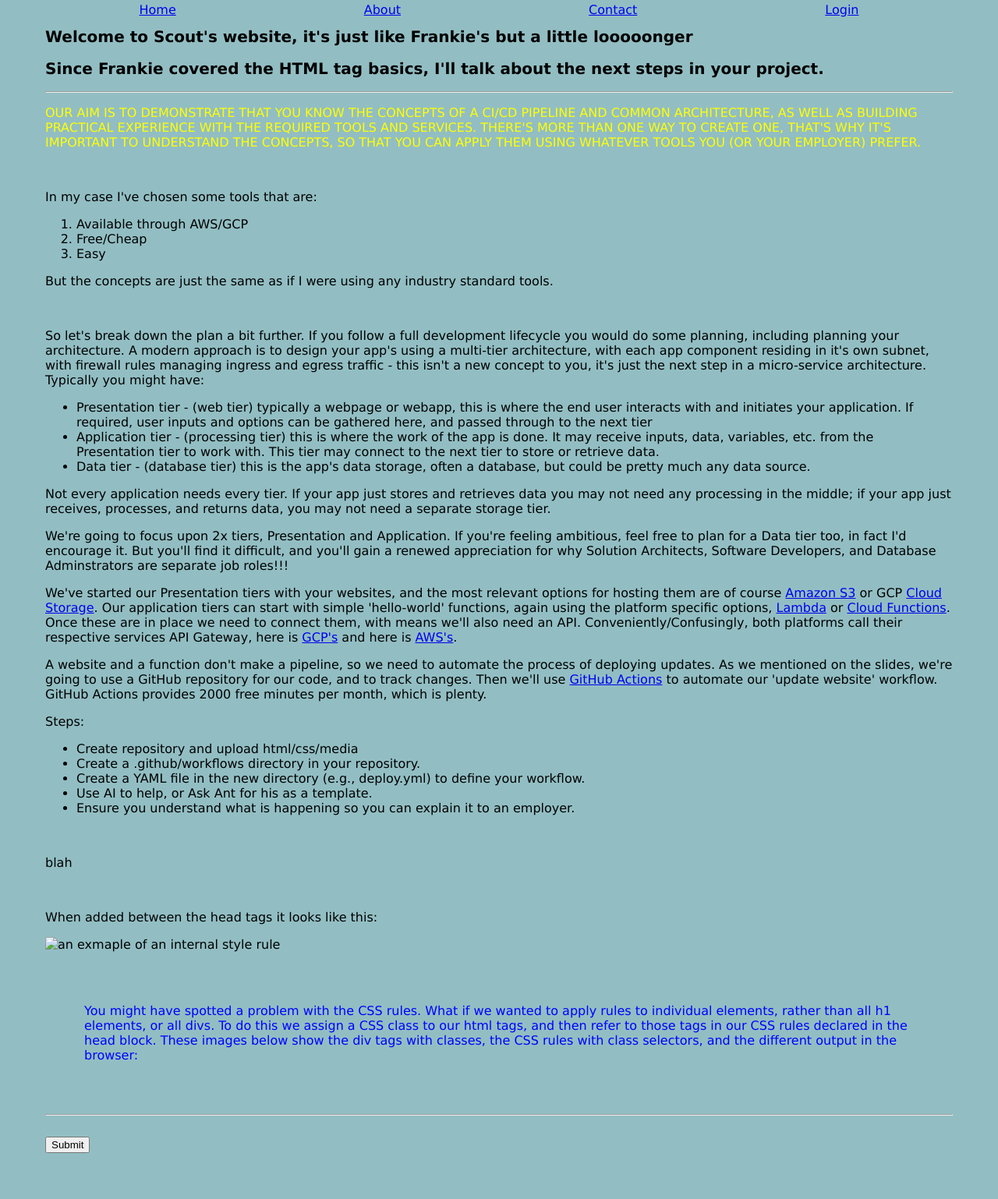
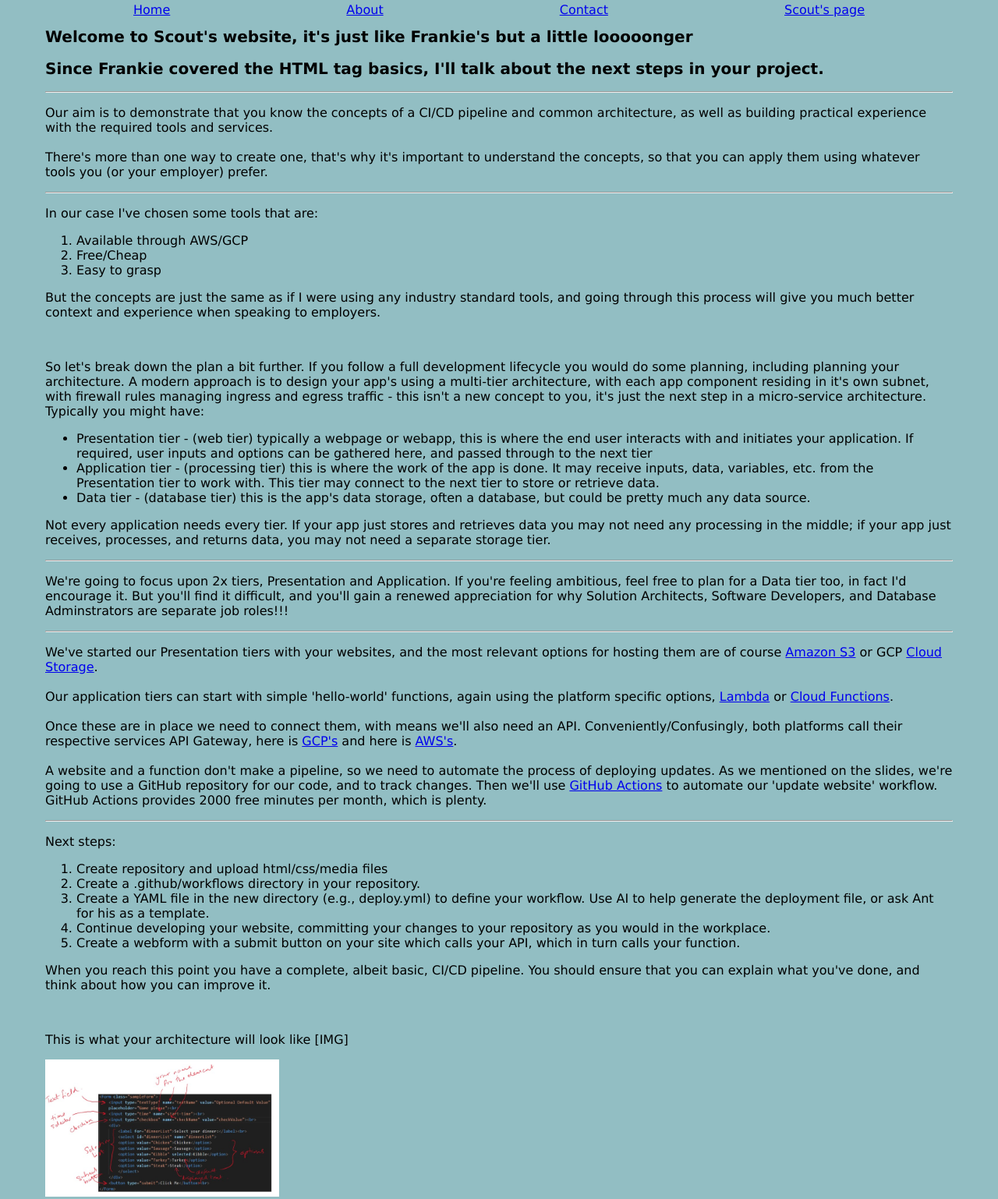
Before and after one commit to dominopancakes/GCP-Project, a plain HTML site: page index.html in a window 1280 px wide. Shown: the part 55-1593 px from the top of the page at 78% size. Drawn offline with Linux system fonts and the light colour scheme.

Commit message:
html + css updates

```diff
--- a/index.html
+++ b/index.html
@@ -18,51 +18,41 @@
         <div><a href="#">Home</a></div>
         <div><a href="#">About</a></div>
         <div><a href="#">Contact</a></div>
-        <div><a href="#">Login</a></div>
+        <div><a href="http://www.longboyscout.com">Scout's page</a></div>
     </div>
 
     <h1>Welcome to Scout's website, it's just like Frankie's but a little looooonger</h1>
     <h2>Since Frankie covered the HTML tag basics, I'll talk about the next steps in your project.</h2>
-    <hr/>
-    <p id="hrtag"> Our aim is to demonstrate that you know the concepts of a CI/CD pipeline and common architecture, as well as building practical experience with the required tools and services. There's more than one way to create one, that's why it's important to understand the concepts, so that you can apply them using whatever tools you (or your employer) prefer.</p>
-    <br>
-    <p>In my case I've chosen some tools that are:<ol>
+    <hr>
+    <p id="hrtag"> Our aim is to demonstrate that you know the concepts of a CI/CD pipeline and common architecture, as well as building practical experience with the required tools and services.<br><br>There's more than one way to create one, that's why it's important to understand the concepts, so that you can apply them using whatever tools you (or your employer) prefer.</p>
+    <hr>
+    <p>In our case I've chosen some tools that are:<ol>
         <li>Available through AWS/GCP</li>
         <li>Free/Cheap</li>
-        <li>Easy</li>
-    </ol>But the concepts are just the same as if I were using any industry standard tools.</p>
-
+        <li>Easy to grasp</li>
+    </ol>But the concepts are just the same as if I were using any industry standard tools, and going through this process will give you much better context and experience when speaking to employers.</p>
     <br>
-
     <p>So let's break down the plan a bit further. If you follow a full development lifecycle you would do some planning, including planning your architecture. A modern approach is to design your app's using a multi-tier architecture, with each app component residing in it's own subnet, with firewall rules managing ingress and egress traffic - this isn't a new concept to you, it's just the next step in a micro-service architecture. Typically you might have:<ul>
         <li>Presentation tier - (web tier) typically a webpage or webapp, this is where the end user interacts with and initiates your application. If required, user inputs and options can be gathered here, and passed through to the next tier</li>
         <li>Application tier - (processing tier) this is where the work of the app is done. It may receive inputs, data, variables, etc. from the Presentation tier to work with. This tier may connect to the next tier to store or retrieve data.</li>
         <li>Data tier - (database tier) this is the app's data storage, often a database, but could be pretty much any data source.</li>
     </ul>Not every application needs every tier. If your app just stores and retrieves data you may not need any processing in the middle; if your app just receives, processes, and returns data, you may not need a separate storage tier.</p>
+    <hr>
+    <p>We're going to focus upon 2x tiers, Presentation and Application. If you're feeling ambitious, feel free to plan for a Data tier too, in fact I'd encourage it. But you'll find it difficult, and you'll gain a renewed appreciation for why Solution Architects, Software Developers, and Database Adminstrators are separate job roles!!!</p>
+    <hr>
+    <p>We've started our Presentation tiers with your websites, and the most relevant options for hosting them are of course <a href="https://aws.amazon.com/s3/">Amazon S3</a> or GCP <a href="https://cloud.google.com/storage?hl=en">Cloud Storage</a>.<br><br>Our application tiers can start with simple 'hello-world' functions, again using the platform specific options, <a href="https://aws.amazon.com/lambda/">Lambda</a> or <a href="https://cloud.google.com/functions?hl=en">Cloud Functions</a>.<br><br>Once these are in place we need to connect them, with means we'll also need an API. Conveniently/Confusingly, both platforms call their respective services API Gateway, here is <a href="https://cloud.google.com/api-gateway">GCP's</a> and here is <a href="https://aws.amazon.com/api-gateway/">AWS's</a>.<br><br>A website and a function don't make a pipeline, so we need to automate the process of deploying updates. As we mentioned on the slides, we're going to use a GitHub repository for our code, and to track changes. Then we'll use <a href="https://github.com/features/actions">GitHub Actions</a> to automate our 'update website' workflow. GitHub Actions provides 2000 free minutes per month, which is plenty.</p>
+    <hr>
+    <p>Next steps:<ol>
+        <li>Create repository and upload html/css/media files</li>
+        <li>Create a .github/workflows directory in your repository.</li>
+        <li>Create a YAML file in the new directory (e.g., deploy.yml) to define your workflow. Use AI to help generate the deployment file, or ask Ant for his as a template.</li>
+        <li>Continue developing your website, committing your changes to your repository as you would in the workplace.</li>
+        <li>Create a webform with a submit button on your site which calls your API, which in turn calls your function.</li>
+    </ol>When you reach this point you have a complete, albeit basic, CI/CD pipeline. You should ensure that you can explain what you've done, and think about how you can improve it.</p>
+    <br>
+    <p>This is what your architecture will look like [IMG]</p>
 
-    <p>We're going to focus upon 2x tiers, Presentation and Application. If you're feeling ambitious, feel free to plan for a Data tier too, in fact I'd encourage it. But you'll find it difficult, and you'll gain a renewed appreciation for why Solution Architects, Software Developers, and Database Adminstrators are separate job roles!!!</p>
-
-    <p>We've started our Presentation tiers with your websites, and the most relevant options for hosting them are of course <a href="https://aws.amazon.com/s3/">Amazon S3</a> or GCP <a href="https://cloud.google.com/storage?hl=en">Cloud Storage</a>. Our application tiers can start with simple 'hello-world' functions, again using the platform specific options, <a href="https://aws.amazon.com/lambda/">Lambda</a> or <a href="https://cloud.google.com/functions?hl=en">Cloud Functions</a>. Once these are in place we need to connect them, with means we'll also need an API. Conveniently/Confusingly, both platforms call their respective services API Gateway, here is <a href="https://cloud.google.com/api-gateway">GCP's</a> and here is <a href="https://aws.amazon.com/api-gateway/">AWS's</a>.</p>
-
-    <p>A website and a function don't make a pipeline, so we need to automate the process of deploying updates. As we mentioned on the slides, we're going to use a GitHub repository for our code, and to track changes. Then we'll use <a href="https://github.com/features/actions">GitHub Actions</a> to automate our 'update website' workflow. GitHub Actions provides 2000 free minutes per month, which is plenty.</p>
-
-    <p>Steps:<ul>
-        <li>Create repository and upload html/css/media</li>
-        <li>Create a .github/workflows directory in your repository.</li>
-        <li>Create a YAML file in the new directory (e.g., deploy.yml) to define your workflow.</li>
-        <li>Use AI to help, or Ask Ant for his as a template.</li>
-        <li>Ensure you understand what is happening so you can explain it to an employer.</li>
-    </ul></p>
-    <br>
-    <p>blah</p>
-    <br>
-    <p>When added between the head tags it looks like this:</p>
-
-
-
-
-    <img src="media/internalcss.JPG" alt="an exmaple of an internal style rule" width="300">
-
+    <img src="media/form_elements.jpg" alt="an exmaple of an internal style rule" width="300">
 
     <p class="rules">You might have spotted a problem with the CSS rules. What if we wanted to apply rules to individual elements, rather than all h1 elements, or all divs. To do this we assign a CSS class to our html tags, and then refer to those tags in our CSS rules declared in the head block. These images below show the div tags with classes, the CSS rules with class selectors, and the different output in the browser:</p>
 
--- a/main.css
+++ b/main.css
@@ -22,19 +22,13 @@ p {
 /* CSS id Selectors */
 
 #hrtag {
-    color: yellow;
-    text-transform: uppercase;
+    color: rgb(0, 0, 0);
 }
 
 /* CSS class Selectors */
 
 .rules {
-    color: blue;
-    padding: 50px;
-}
-
-.rules {
-    color: blue;
+    color: rgb(0, 0, 0);
     padding: 50px;
 }
 
@@ -43,7 +37,6 @@ p {
     flex-wrap: wrap;
     justify-content: space-around;
 }
-
 
 .navbar {
     display: flex;
```
